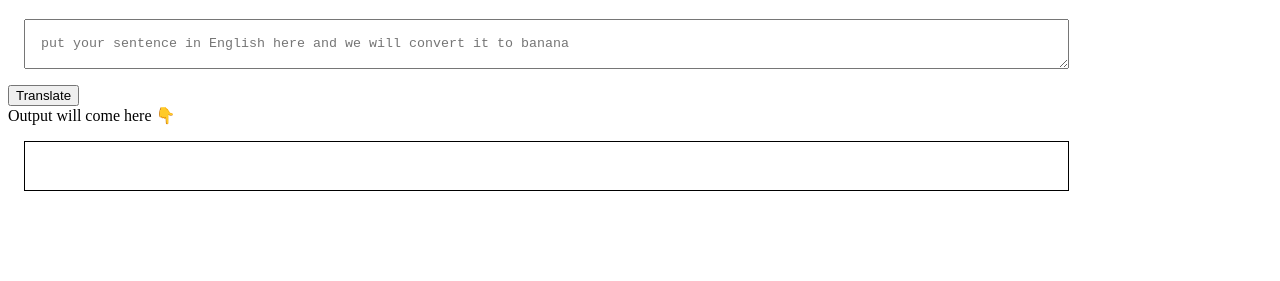
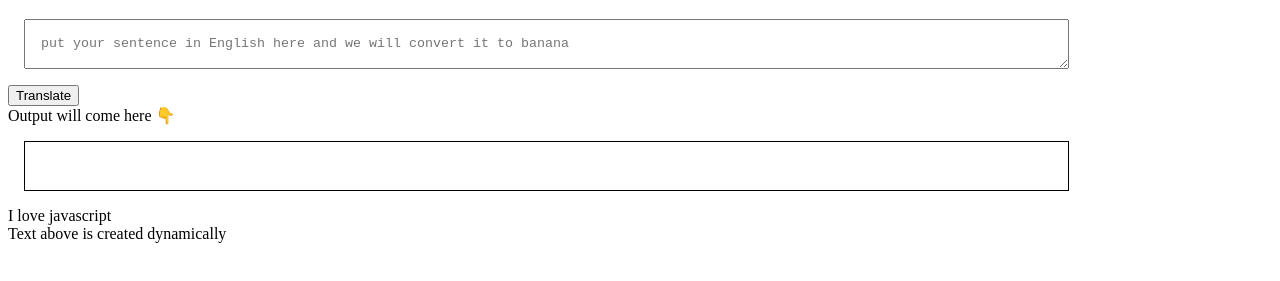
Before and after one commit to saiyed9974/neo-camp-banana-speak, a plain HTML site: page index.html in a window 1280 px wide. Shown: the part 61-342 px from the top of the page. Drawn offline with Linux system fonts and the light colour scheme.

Commit message:
create element dynamically

```diff
--- a/app.js
+++ b/app.js
@@ -9,3 +9,18 @@
     output.innerText = " sdfsfdf(banana) "+ txtInput.value;
 
 })
+
+document.body.onload = addElement;
+function addElement(){
+
+    var newdiv = document.createElement("div");
+
+    var newcontent = document.createTextNode("I love javascript");
+
+    newdiv.appendChild(newcontent);
+
+    var currenttag = document.getElementById("div1");
+
+    document.body.insertBefore(newdiv,currenttag);
+
+}
--- a/index.html
+++ b/index.html
@@ -34,7 +34,7 @@
     <div>Output will come here 👇</div>
 
     <div id="output"></div>
-
+    <div id="div1">Text above is created dynamically</div>
     <script src="app.js" type="text/javascript"></script>
 </body>
 </html>
```
